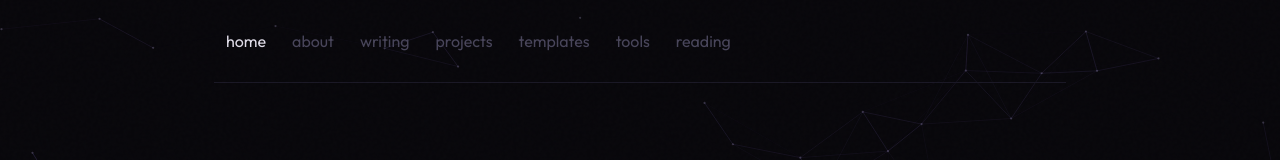
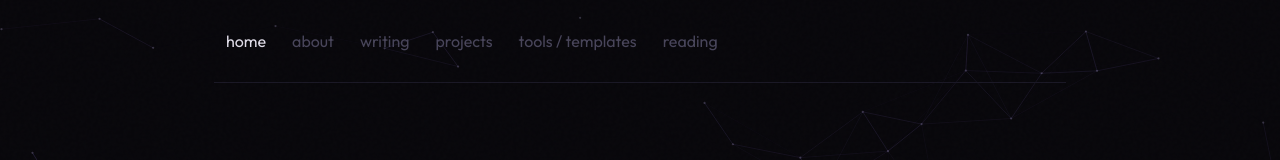
Before and after one commit to shiphrahx/cassia-almeida.com, a Next.js app: page / in a window 1280 px wide. Shown: the top 160 px of the page. Built offline with nearby package versions, Linux system fonts and the light colour scheme.

Commit message:
feat: point nav to unified tools / templates page

```diff
--- a/components/Nav.tsx
+++ b/components/Nav.tsx
@@ -8,8 +8,7 @@ const links = [
   { href: "/about", label: "about" },
   { href: "/writing", label: "writing" },
   { href: "/projects", label: "projects" },
-  { href: "/templates", label: "templates" },
-  { href: "/tools", label: "tools" },
+  { href: "/tools-templates", label: "tools / templates" },
   { href: "/reading", label: "reading" },
 ];
 
```
